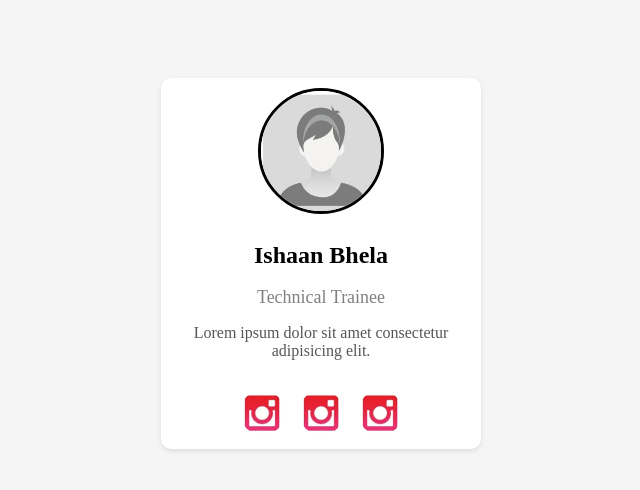
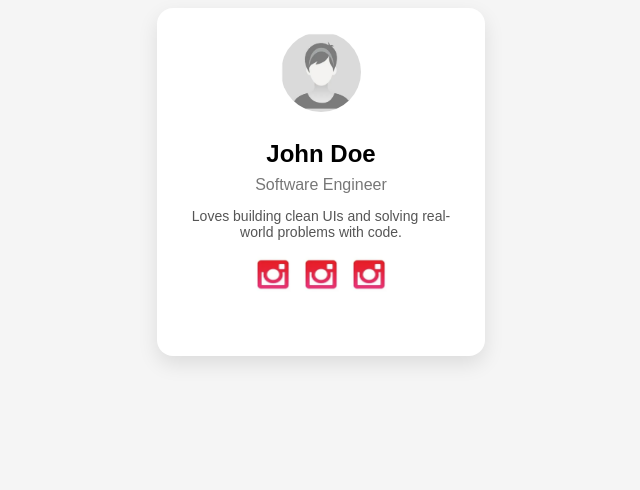
Before and after one commit to ishaanbhela-ai/FrontendFundamentals, a plain HTML site: page Day1/assignment1/index.html in a window 1280 px wide. Shown: the whole page, without its empty margins (319-959 px from the left). Drawn offline with Linux system fonts and the light colour scheme.

Commit message:
Day1 - Assignment1

```diff
--- a/Day1/assignment1/index.html
+++ b/Day1/assignment1/index.html
@@ -1,25 +1,25 @@
 <!DOCTYPE html>
 <html lang="en">
 <head>
-    <meta charset="UTF-8">
-    <meta name="viewport" content="width=device-width, initial-scale=1.0">
-    <title>Document</title>
-    <link rel="stylesheet" href="styles.css">
+  <meta charset="UTF-8">
+  <title>Profile Card</title>
+  <link rel="stylesheet" href="styles.css">
 </head>
 <body>
-    <div class="card">
 
-        <img class="card_pfp" src="pfp.png" alt="PFP">
-        <p id="card_name">Ishaan Bhela</p>
-        <p id="card_position">Technical Trainee</p>
-        <p id="card_intro">Lorem ipsum dolor sit amet consectetur adipisicing elit.</p>
+  <div class="card">
+    <img src="pfp.png" alt="Profile Avatar" class="avatar">
 
-        <div class="social_media">
-            <img class="social_img" alt="social_img" src="social.png">
-            <img class="social_img" alt="social_img" src="social.png">
-            <img class="social_img" alt="social_img" src="social.png">
-        </div>
+    <h2>John Doe</h2>
+    <h4>Software Engineer</h4>
+    <p>Loves building clean UIs and solving real-world problems with code.</p>
 
+    <div class="socials">
+      <a href="#"><img src="social.png" alt="GitHub"></a>
+      <a href="#"><img src="social.png" alt="Twitter"></a>
+      <a href="#"><img src="social.png" alt="LinkedIn"></a>
     </div>
+  </div>
+
 </body>
 </html>
--- a/Day1/assignment1/styles.css
+++ b/Day1/assignment1/styles.css
@@ -1,54 +1,52 @@
 body {
-    background-color: #f5f5f5;
-    padding: 20px;
+    font-family: Arial, sans-serif;
+    background: #f5f5f5;
+    display: flex;
+    justify-content: center;
+    align-items: top;
+    height: 100vh;
   }
 
   .card {
-    background-color: white;
-    width: 300px;
-    margin: 50px auto;
-    padding: 10px;
+    background: white;
+    width: 280px;
+    height: 300px;
+    padding: 24px;
+    border-radius: 16px;
     text-align: center;
-    border-radius: 10px;
-    box-shadow: 0 2px 5px rgba(0, 0, 0, 0.1);
+    box-shadow: 0 8px 20px rgba(0,0,0,0.1);
   }
 
-.card_pfp {
-    width: 120px;
-    height: 120px;
+  .avatar {
+    width: 80px;
+    height: 80px;
     border-radius: 50%;
-    border: 3px solid black;
+    margin-bottom: 16px;
   }
 
-#card_name {
-    font-size: 24px;
-    font-weight: bold;
-    color: black;
-    margin-bottom: 5px;
+  h2 {
+    margin: 8px 0;
   }
 
-#card_position {
-    font-size: 18px;
-    color: gray;
-    margin-bottom: 15px;
+  h4 {
+    margin: 4px 0 12px;
+    color: #777;
+    font-weight: normal;
   }
 
-#card_intro {
-    font-size: 16px;
-    width: 100%;
+  p {
+    font-size: 14px;
     color: #555;
-    justify-content: center;
-    margin-bottom: 20px;
   }
 
-.social_media {
-    margin-top: 30px;
+  .socials {
+    margin-top: 16px;
+    display: flex;
+    justify-content: center;
+    gap: 12px;
   }
 
-.social_img {
-    width: 45px;
-    height: 45px;
-    margin: 0 5px;
-    border-radius: 50%;
-    object-fit: contain;
+  .socials img {
+    width: 36px;
+    height: 36px;
   }
```
Lines whose indentation alone changed are shown as unchanged.
